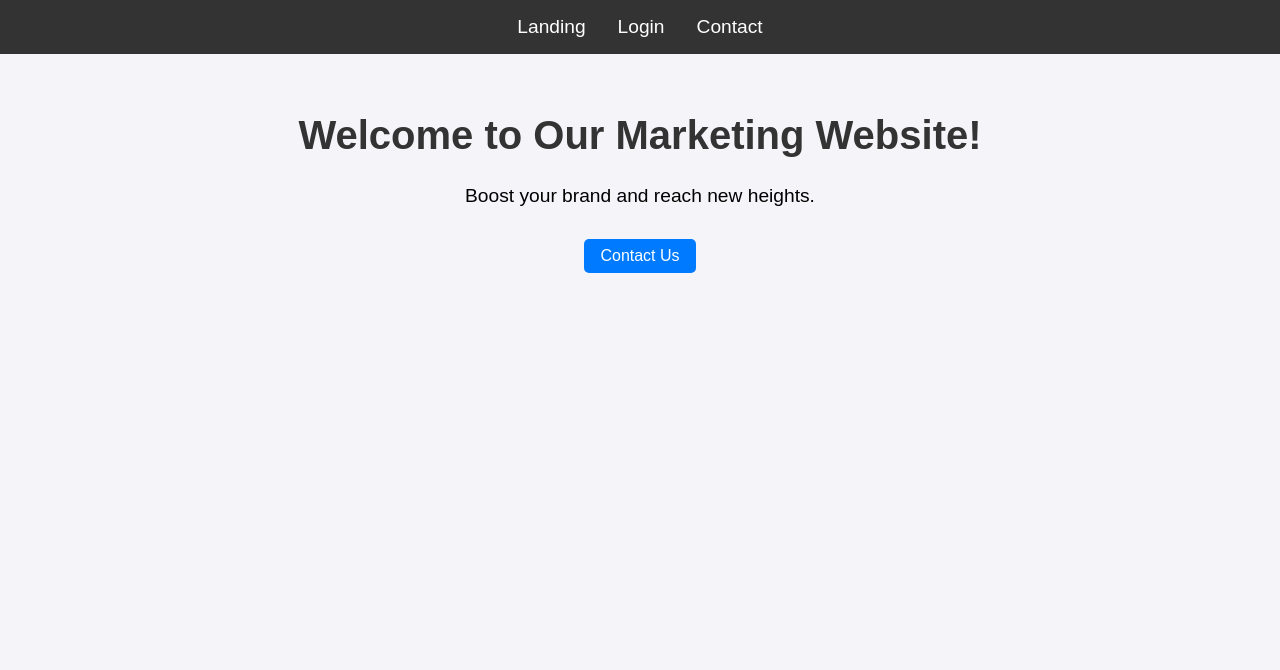
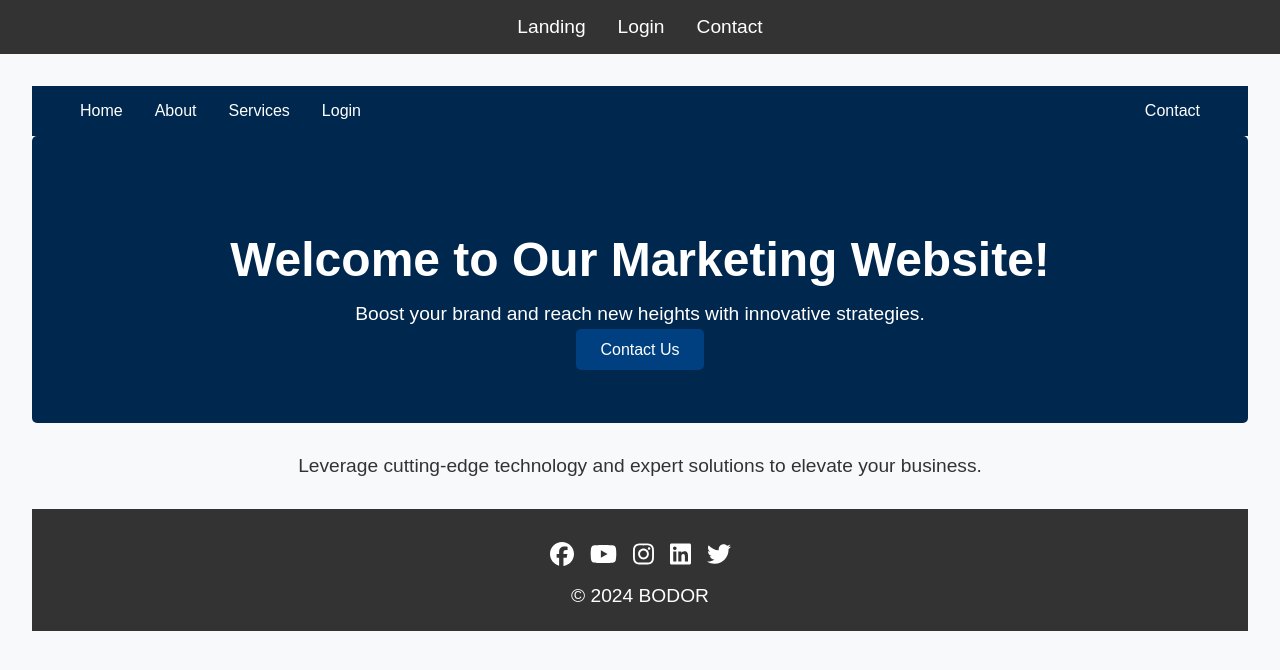
Before and after one commit to harshpratapmall/MarketingProject, a React (Create React App) app: page / in a window 1280 px wide. Shown: the top 670 px of the page. Built offline with nearby package versions, Linux system fonts and the light colour scheme.

Commit message:
testing push

```diff
--- a/package.json
+++ b/package.json
@@ -3,13 +3,15 @@
   "version": "0.1.0",
   "private": true,
   "dependencies": {
+    "@fortawesome/free-brands-svg-icons": "^6.5.2",
+    "@fortawesome/react-fontawesome": "^0.2.2",
     "@testing-library/jest-dom": "^5.17.0",
     "@testing-library/react": "^13.4.0",
     "@testing-library/user-event": "^13.5.0",
     "react": "^18.3.1",
     "react-dom": "^18.3.1",
     "react-router-dom": "^6.24.0",
-    "react-scripts": "5.0.1",
+    "react-scripts": "^5.0.1",
     "web-vitals": "^2.1.4"
   },
   "scripts": {
--- a/src/pages/LandingPage.jsx
+++ b/src/pages/LandingPage.jsx
@@ -1,17 +1,42 @@
+import React from 'react';
 import { Link } from 'react-router-dom';
-import styles from './LandingPage.module.css'; // Import your CSS file
-
-
+import styles from './LandingPage.module.css';
+import { FontAwesomeIcon } from '@fortawesome/react-fontawesome';
+import { faFacebook, faYoutube, faInstagram, faLinkedin, faTwitter } from '@fortawesome/free-brands-svg-icons';
 
 function LandingPage() {
-    return (
-      <div className={styles.landing_page}>
+  return (
+    <div className={styles.landing_page}>
+      <nav className={styles.navbar}>
+        <div className={styles.nav_links}>
+          <Link to="/">Home</Link>
+          <Link to="/about">About</Link>
+          <Link to="/services">Services</Link>
+          <Link to="/login">Login</Link>
+        </div>
+        <div>
+          <Link to="/contact">Contact</Link>
+        </div>
+      </nav>
+      <div className={styles.hero}>
         <h1>Welcome to Our Marketing Website!</h1>
-        <p>Boost your brand and reach new heights.</p>
+        <p>Boost your brand and reach new heights with innovative strategies.</p>
         <Link to="/contact">Contact Us</Link>
-        {/* Consider adding a call to action button here, e.g., "Learn More" or "Get Started" */}
       </div>
-    );
-  }
+      <p>Leverage cutting-edge technology and expert solutions to elevate your business.</p>
+      <footer className={styles.footer}>
+        <div className={styles.social_icons}>
+          <a href="https://www.facebook.com" target="_blank" rel="noopener noreferrer"><FontAwesomeIcon icon={faFacebook} /></a>
+          <a href="https://www.youtube.com" target="_blank" rel="noopener noreferrer"><FontAwesomeIcon icon={faYoutube} /></a>
+          <a href="https://www.instagram.com" target="_blank" rel="noopener noreferrer"><FontAwesomeIcon icon={faInstagram} /></a>
+          <a href="https://www.linkedin.com" target="_blank" rel="noopener noreferrer"><FontAwesomeIcon icon={faLinkedin} /></a>
+          <a href="https://www.twitter.com" target="_blank" rel="noopener noreferrer"><FontAwesomeIcon icon={faTwitter} /></a>
+        </div>
+
+        <p>&copy; 2024 BODOR</p>
+      </footer>
+    </div>
+  );
+}
 
 export default LandingPage;
--- a/src/pages/LandingPage.module.css
+++ b/src/pages/LandingPage.module.css
@@ -2,11 +2,68 @@
 .landing_page {
   text-align: center;
   padding: 2rem;
+  font-family: 'Arial', sans-serif;
+  color: #333;
+  background-color: #f8f9fa;
+  height: 200vh; /* Making the page scrollable */
 }
 
-  .landing_page h1 {
-    font-size: 2.5rem;
-    color: #333;
+.navbar {
+  background-color: #00274d;
+  padding: 1rem 2rem;
+  display: flex;
+  justify-content: space-between;
+  align-items: center;
+  position: sticky;
+  top: 0;
+  z-index: 1000;
+}
+
+.navbar .nav-links {
+  display: flex;
+  gap: 1rem;
+}
+
+.navbar a {
+  color: white;
+  text-decoration: none;
+  margin: 0 1rem;
+  font-size: 1rem;
+}
+
+.navbar a:hover {
+  color: #a9c6e8;
+}
+
+.hero {
+  padding: 4rem 2rem;
+  background-color: #00274d;
+  color: white;
+  border-radius: 5px;
+  margin-bottom: 2rem;
+}
+
+.hero h1 {
+  font-size: 3rem;
+  margin-bottom: 1rem;
+}
+
+.hero p {
+  font-size: 1.5rem;
+  margin-bottom: 2rem;
+}
+
+.hero a {
+  padding: 0.75rem 1.5rem;
+  background-color: #004080;
+  color: white;
+  text-decoration: none;
+  border-radius: 5px;
+  font-size: 1rem;
+}
+
+.hero a:hover {
+  background-color: #0066cc;
 }
 
 .landing_page p {
@@ -14,16 +71,43 @@
   margin: 1rem 0;
 }
 
-  .landing_page a {
-    display: inline-block;
-    margin-top: 1rem;
-    padding: 0.5rem 1rem;
-    background-color: #007BFF;
+.footer {
+  padding: 1rem;
+  background-color: #333;
+  color: white;
+  text-align: center;
+  margin-top: 2rem;
+}
+
+.footer p {
+  margin: 0.5rem 0;
+}
+
+.footer .social_icons {
+  margin: 1rem 0;
+}
+
+.footer .social_icons a {
+  color: white;
+  margin: 0 0.5rem;
+  font-size: 1.5rem;
+  text-decoration: none;
+}
+
+.footer .social_icons a:hover {
+  color: #a9c6e8;
+}
+
+.footer .footer-links {
+  margin: 1rem 0;
+}
+
+.footer .footer-links a {
   color: white;
   text-decoration: none;
-    border-radius: 5px;
+  margin: 0 0.5rem;
 }
 
-  .landing_page a:hover {
-    background-color: #0056b3;
+.footer .footer-links a:hover {
+  text-decoration: underline;
 }
```
Also changed, not shown: 1 other file (tests, documents, lock files or other folders). Lines whose indentation alone changed are shown as unchanged.
